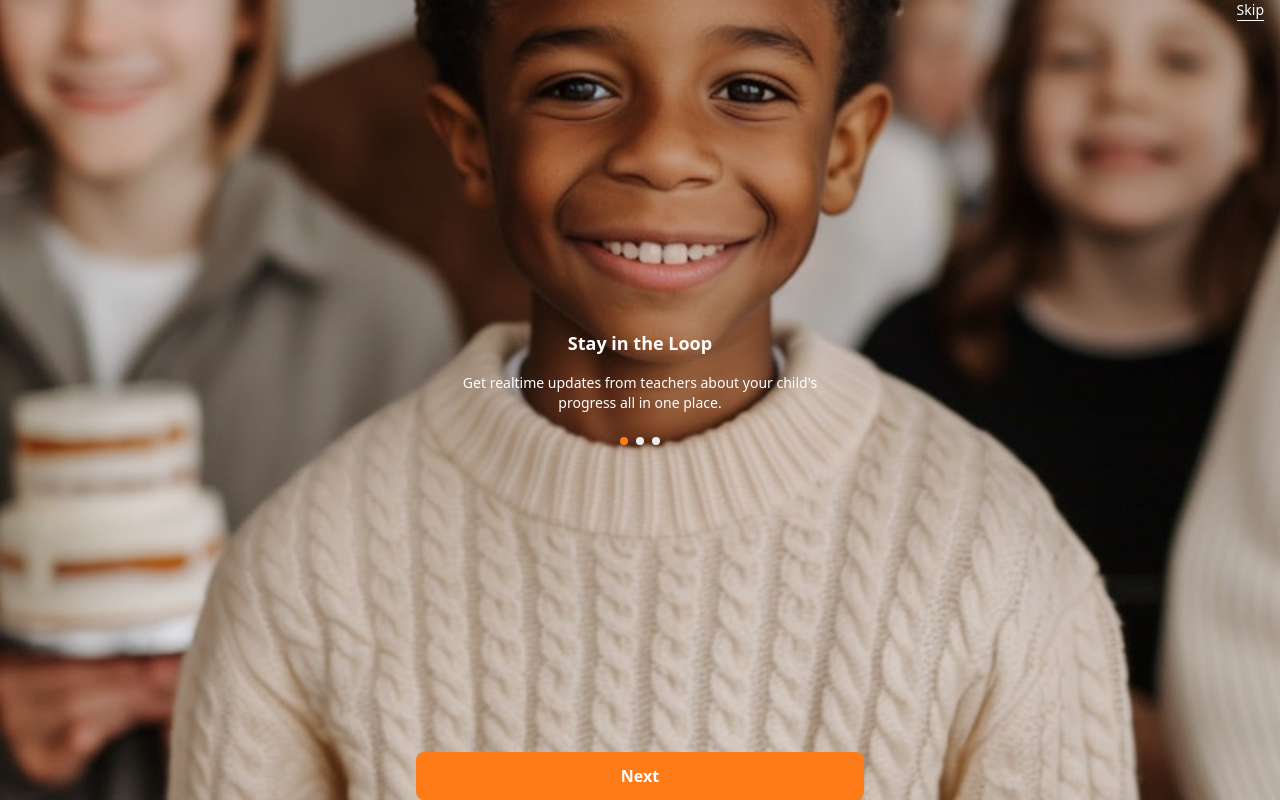
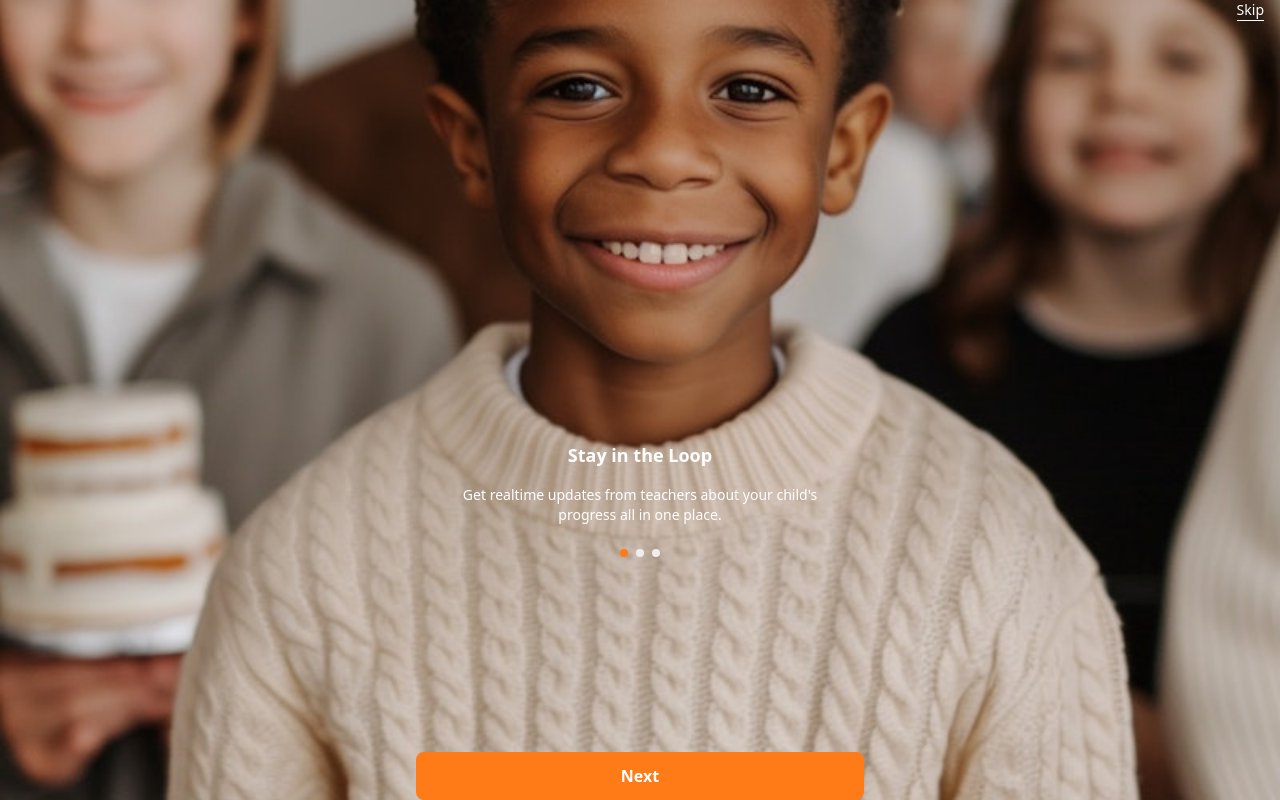
Before and after one commit to idowu113910/PTA-website, a React (Vite) app: page /onboarding in a window 1280 px wide. Built offline with nearby package versions, Linux system fonts and the light colour scheme.

Commit message:
fixed stylings

```diff
--- a/src/pages/OnBoarding.jsx
+++ b/src/pages/OnBoarding.jsx
@@ -65,8 +65,8 @@
           )}
         </div>
 
-        {/* CENTER CONTENT */}
-        <div className="flex flex-col items-center text-center gap-4 px-4">
+        {/* CENTER CONTENT (MOVED DOWN) */}
+        <div className="flex flex-col items-center text-center gap-4 px-5 mt-[64vh] sm:mt-[28vh]">
           <h2 className="font-bold text-lg text-white">
             {slides[currentSlide].title}
           </h2>
```
